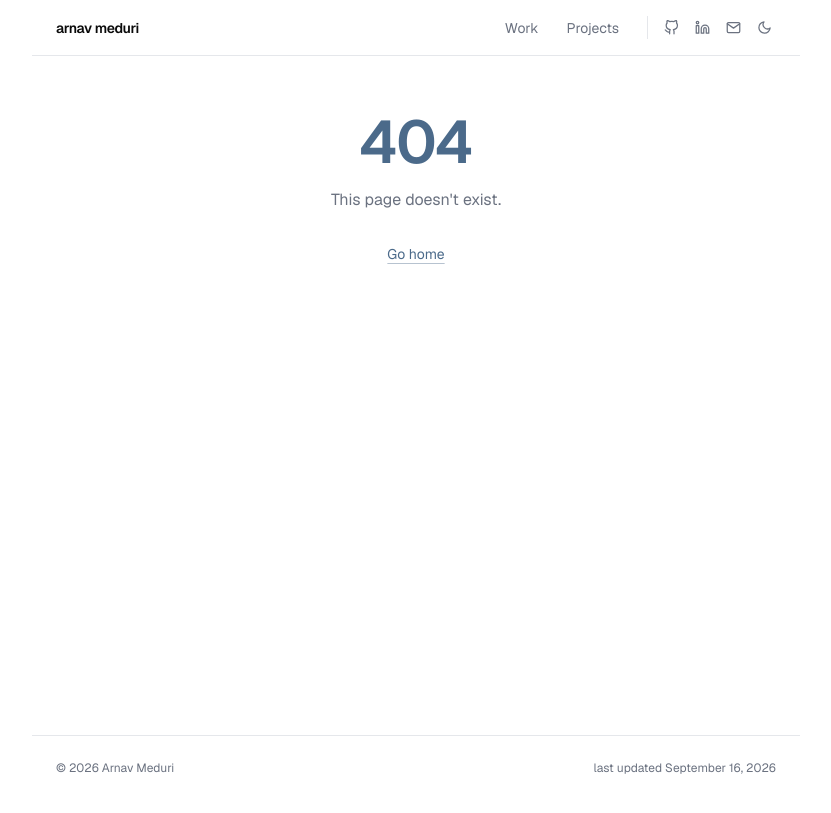
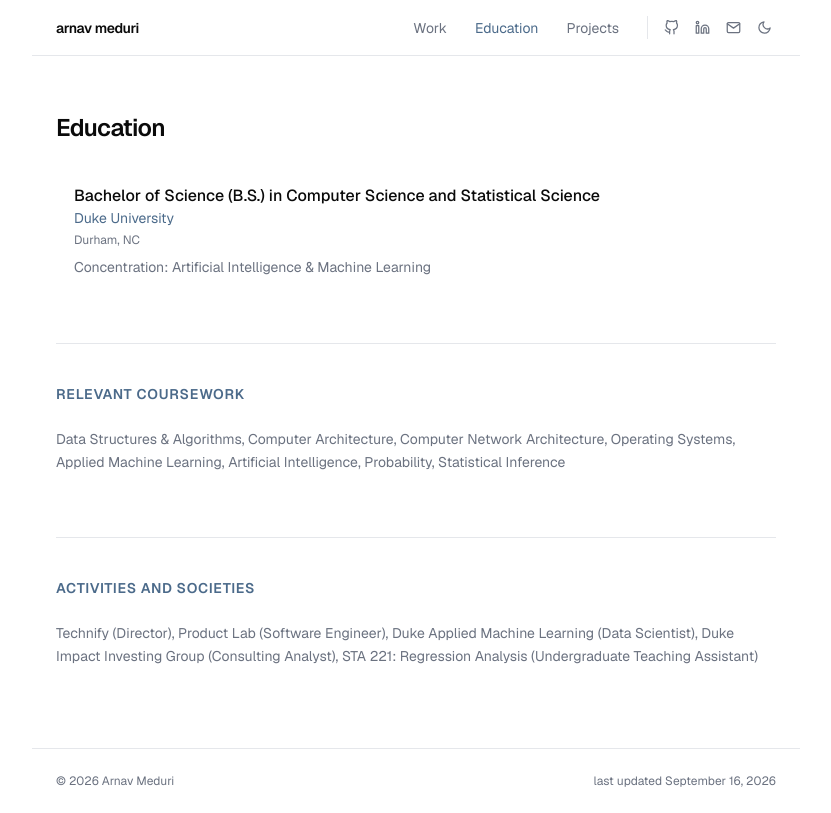
Before and after one commit to arnavmeduri/arnavmeduri.github.io, a Next.js app: page /education in a window 1280 px wide. Before the commit this address had no page. Shown: the whole page, without its empty margins (224-1055 px from the left). Built offline with nearby package versions, Linux system fonts and the light colour scheme.

Commit message:
Add education page with Duke degree, coursework, and activities

```diff
--- /dev/null
+++ b/src/app/education/page.tsx
@@ -0,0 +1,74 @@
+import { PageTransition, FadeIn } from "@/components/motion";
+
+const coursework = [
+  "Data Structures & Algorithms",
+  "Computer Architecture",
+  "Computer Network Architecture",
+  "Operating Systems",
+  "Applied Machine Learning",
+  "Artificial Intelligence",
+  "Probability",
+  "Statistical Inference",
+];
+
+const activities = [
+  { org: "Technify", role: "Director" },
+  { org: "Product Lab", role: "Software Engineer" },
+  { org: "Duke Applied Machine Learning", role: "Data Scientist" },
+  { org: "Duke Impact Investing Group", role: "Consulting Analyst" },
+  { org: "STA 221: Regression Analysis", role: "Undergraduate Teaching Assistant" },
+];
+
+export default function Education() {
+  return (
+    <PageTransition>
+      <div className="max-w-3xl mx-auto px-6 pt-28 pb-20">
+        <h1 className="text-2xl font-semibold tracking-tight mb-10">Education</h1>
+
+        <FadeIn>
+          <div className="group pl-4 border-l-2 border-transparent hover:border-accent transition-colors">
+            <div className="flex items-baseline justify-between gap-4">
+              <div>
+                <h3 className="font-medium text-foreground">
+                  Bachelor of Science (B.S.) in Computer Science and Statistical Science
+                </h3>
+                <p className="text-sm text-accent">Duke University</p>
+              </div>
+            </div>
+            <p className="text-xs text-muted mt-1">Durham, NC</p>
+            <p className="text-sm text-muted mt-2 leading-relaxed">
+              Concentration: Artificial Intelligence &amp; Machine Learning
+            </p>
+          </div>
+        </FadeIn>
+
+        <FadeIn delay={0.08}>
+          <div className="mt-16 pt-10 border-t border-border">
+            <h2 className="text-sm font-semibold uppercase tracking-wider text-accent mb-6">
+              Relevant Coursework
+            </h2>
+            <p className="text-sm text-muted leading-relaxed">
+              {coursework.join(", ")}
+            </p>
+          </div>
+        </FadeIn>
+
+        <FadeIn delay={0.16}>
+          <div className="mt-16 pt-10 border-t border-border">
+            <h2 className="text-sm font-semibold uppercase tracking-wider text-accent mb-6">
+              Activities and Societies
+            </h2>
+            <p className="text-sm text-muted leading-relaxed">
+              {activities.map((activity, i) => (
+                <span key={i}>
+                  {activity.org} ({activity.role})
+                  {i < activities.length - 1 ? ", " : ""}
+                </span>
+              ))}
+            </p>
+          </div>
+        </FadeIn>
+      </div>
+    </PageTransition>
+  );
+}
--- a/src/components/navbar.tsx
+++ b/src/components/navbar.tsx
@@ -29,6 +29,16 @@ export function Navbar() {
             }`}
           >
             Work
+          </Link>
+          <Link
+            href="/education"
+            className={`text-sm px-3 py-1.5 rounded-md transition-colors ${
+              pathname.startsWith("/education")
+                ? "text-accent"
+                : "text-muted hover:text-foreground"
+            }`}
+          >
+            Education
           </Link>
           <Link
             href="/projects"
```
